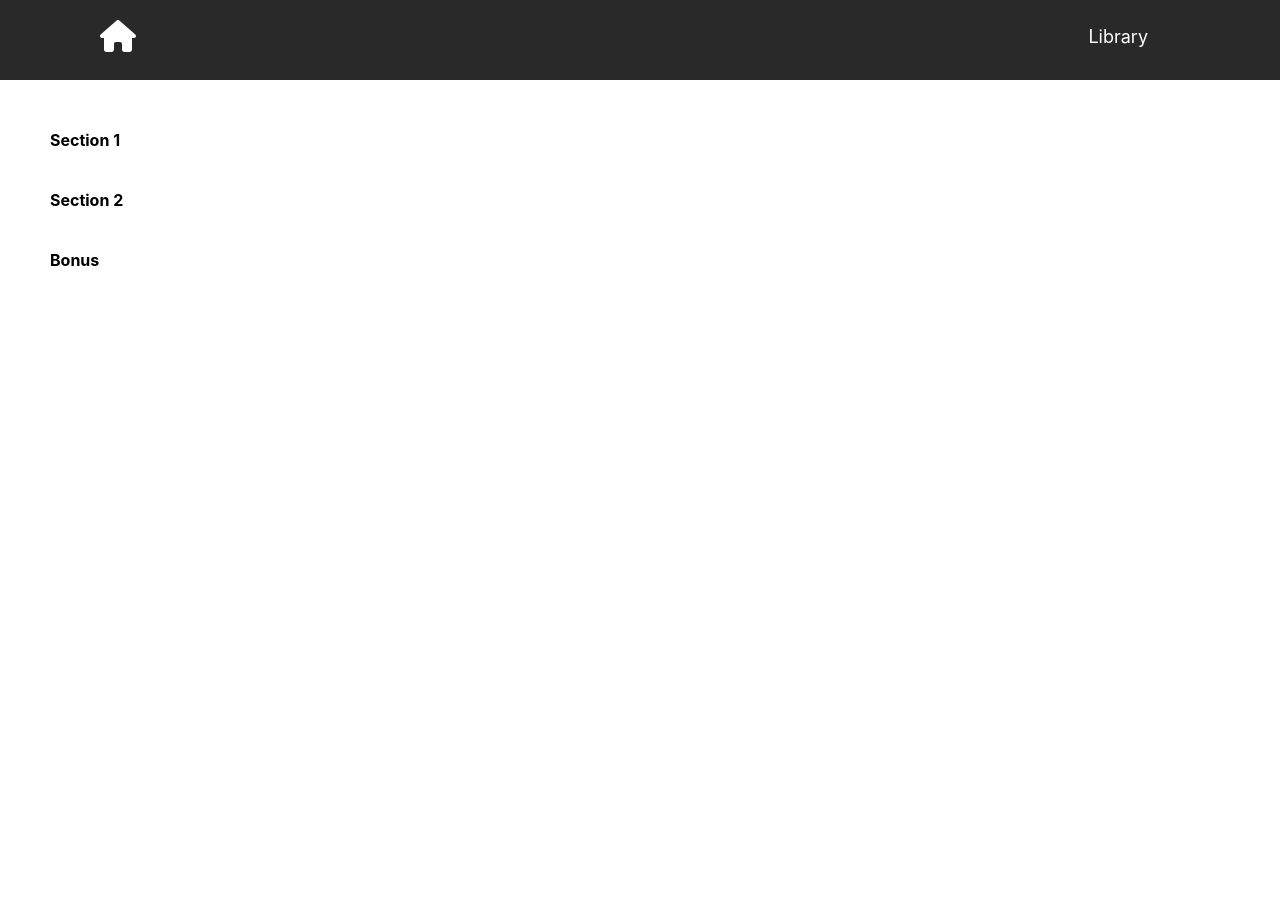
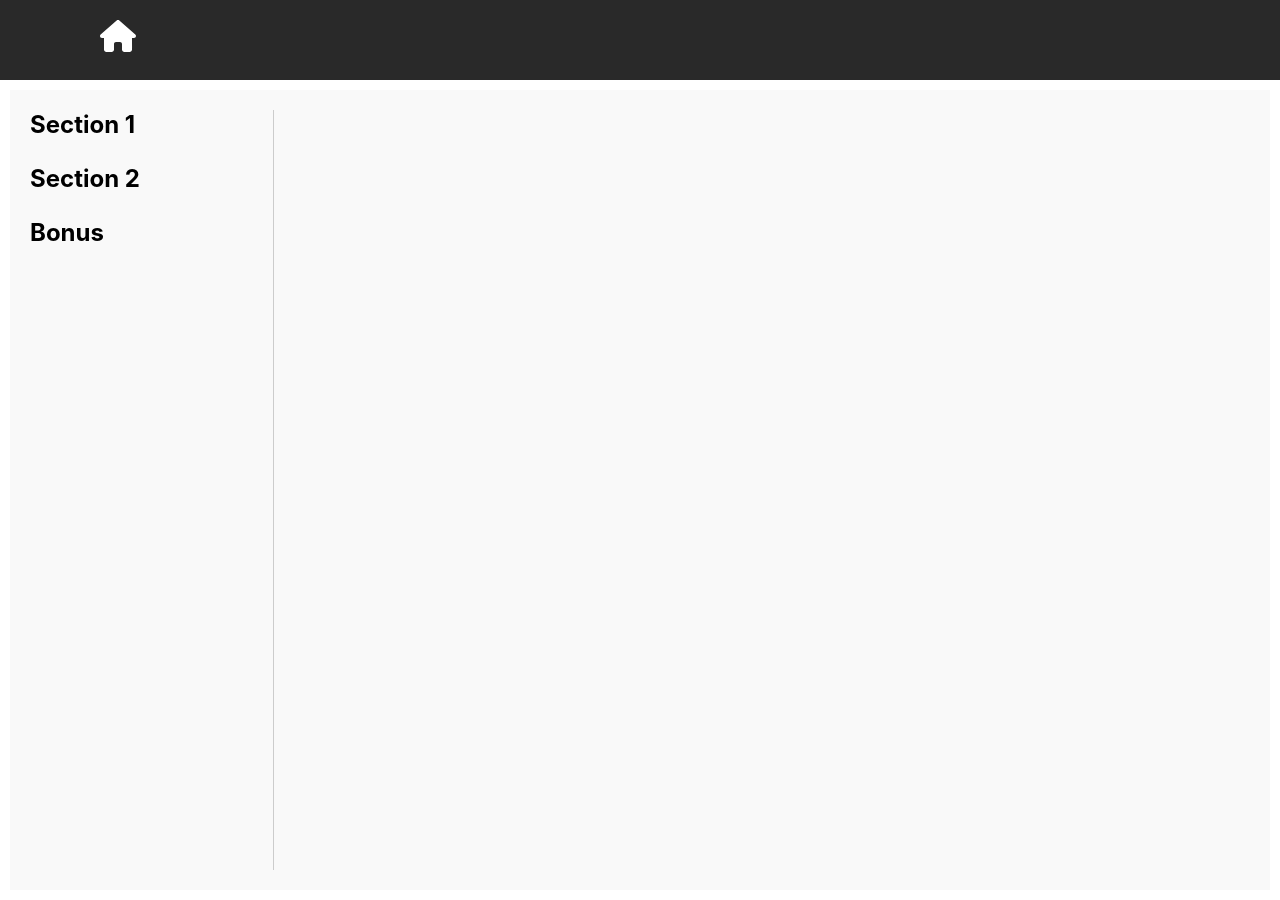
Before and after one commit to jandos0492/dispatch-42, a React (Create React App) app: page /english-in-trucking in a window 1280 px wide. Before the commit the page ends 800 px from the top, so only its background shows below. Built offline with nearby package versions, Linux system fonts and the light colour scheme.

Commit message:
Added the SectionContent component for the EnglishInTrucking

```diff
--- a/src/components/EnglishInTruckingCourse/EnglishInTruckingCourse.css
+++ b/src/components/EnglishInTruckingCourse/EnglishInTruckingCourse.css
@@ -1,45 +1,76 @@
-.english-in-trucking-course {
+.english-in-trucking-course-flex {
+    display: flex;
     padding: 20px;
     margin: 10px;
+    background-color: #f9f9f9;
+    height: 100vh;
 }
 
-.section {
-    margin-bottom: 10px;
+.english-in-trucking-course-link {
+    width: 20%;
+    border-right: 1px solid #ccc;
+    padding-right: 20px;
+    margin-right: 20px;
+}
+
+.english-in-trucking-course-details {
+    flex-grow: 1;
 }
 
 .section-header {
+    display: flex;
+    flex-direction: column;
     cursor: pointer;
     font-weight: bold;
     margin-bottom: 5px;
-    margin: 20px;
+}
+
+.section-header>div {
+    font-size: 24px;
+    margin-bottom: 20px;
+}
+
+.section-content {
+    display: flex;
+    flex-direction: column;
+}
+
+.section-content-flex {
+    display: flex;
+    flex-direction: column;
+    justify-content: center;
+    align-items: center;
+}
+
+.sub-links {
+    padding-left: 20px;
 }
 
 .lesson-item {
     padding: 10px;
     border: 1px solid #ccc;
     border-radius: 5px;
-    margin-bottom: 5px;
+    margin-bottom: 10px;
+    white-space: nowrap;
+    color: black;
+    display: inline-block;
+    font-size: 18px;
 }
 
-.lesson-item {
-    margin-top: 20px;
-    font-weight: bold;
+.lesson-item.active {
+    background-color: #f0f0f0;
+    border-color: #888;
+}
+
+.english-in-trucking-link {
+    text-decoration: none;
 }
 
 .active-lesson .lesson-item {
     background-color: #21fd58;
-    border-color: #888;
 }
 
-.list {
-    border: 1px solid black;
+.video {
+    width: 700px;
+    border-radius: 20px;
 }
-
-.english-in-trucking-link {
-    text-decoration: none;
-    color: inherit;
-}
-
-.section-flex {
-    display: flex;
-}
--- a/src/components/EnglishInTruckingCourse/Section.js
+++ b/src/components/EnglishInTruckingCourse/Section.js
@@ -7,13 +7,12 @@ const Section = ({ sectionData, isExpanded, onClick }) => {
 
     return (
         <div className="section-flex">
-            <div className="flex-1">
             <div className="section-header">
                 <div onClick={onClick} >
                     {mainLink}
                 </div>
                 {isExpanded && (
-                        <div style={{ paddingLeft: "20px" }}>
+                    <div className="section-content">
                         {subLink.map((lesson, index) => (
                             <NavLink
                                 key={index}
@@ -29,8 +28,6 @@ const Section = ({ sectionData, isExpanded, onClick }) => {
                 )}
             </div>
         </div>
-            <div className="flex-2"></div>
-        </div>
     );
 };
 
--- /dev/null
+++ b/src/components/EnglishInTruckingCourse/SectionContent.js
@@ -0,0 +1,23 @@
+import React from "react";
+
+const SectionContent = ({ header, text1, text2, videoUrl }) => {
+    return (
+        <div className="section-content-flex">
+            <h1>{header}</h1>
+            {text1 && (
+                <p>{text1}</p>
+            )}
+            {text2 && (
+                <p>{text2}</p>
+            )}
+            <video
+                key={videoUrl}
+                controls
+                className="video" >
+                <source src={videoUrl} type="video/mp4" />
+            </video>
+        </div>
+    )
+}
+
+export default SectionContent;
--- a/src/components/EnglishInTruckingCourse/index.js
+++ b/src/components/EnglishInTruckingCourse/index.js
@@ -1,8 +1,9 @@
 import React, { useState } from "react";
-import { useLocation } from "react-router-dom";
+import { useLocation, Route, Routes } from "react-router-dom";
 import Section from "./Section";
 import sections from "../../data/english-in-trucking-data.json";
 import "./EnglishInTruckingCourse.css";
+import SectionContent from "./SectionContent";
 
 const EnglishInTruckingCourse = () => {
     const [expandedSection, setExpandedSection] = useState(null);
@@ -15,7 +16,8 @@ const EnglishInTruckingCourse = () => {
     };
 
     return (
-        <div className="english-in-trucking-course">
+        <div className="english-in-trucking-course-flex">
+            <div className="english-in-trucking-course-link">
                 {pathStartsWithEnglishInTrucking && (
                     sections.map((section, index) => (
                         <Section
@@ -28,7 +30,23 @@ const EnglishInTruckingCourse = () => {
                     ))
                 )}
             </div>
-    )
+            <div className="english-in-trucking-course-details">
+                {pathStartsWithEnglishInTrucking && (
+                    <Routes>
+                        {sections.map((section) =>
+                            section.subLink.map((link, index) => (
+                                <Route
+                                    key={index}
+                                    path={`${section.mainLink.replace(/\s+/g, "-").toLowerCase()}/${link.name.replace(/\s+/g, "-").toLowerCase()}`}
+                                    element={<SectionContent header={link.header} text1={link.text1} text2={link.text2} videoUrl={link.videoUrl} />}
+                                />
+                            ))
+                        )}
+                    </Routes>
+                )}
+            </div>
+        </div>
+    );
 }
 
 export default EnglishInTruckingCourse;
--- a/src/components/NavBar/index.js
+++ b/src/components/NavBar/index.js
@@ -65,20 +65,9 @@ const NavBar = () => {
                         <button className="hamburger-menu" onClick={toggleMenu}>
                             <i className="fas fa-bars"></i>
                         </button>
-                        {isMenuOpen && (
-                            <nav className="mobile-nav">
-                                <Link to="/library" className="link" onClick={toggleMenu}>
-                                    Library
-                                </Link>
-                            </nav>
-                        )}
                     </div>
                 ) : (
-                    <nav>
-                        <Link to="/library" className="link">
-                            Library
-                        </Link>
-                    </nav>
+                    null
                 )}
             </div>
         </header>
--- a/src/data/english-in-trucking-data.json
+++ b/src/data/english-in-trucking-data.json
@@ -22,7 +22,7 @@
                 "header": "Lesson 3",
                 "text1": "Location & Time Terms",
                 "text2": "Most practical Location and Time Terminologies.",
-                "videoUrl": "https://dispatch-42.s3.us-east-2.amazonaws.com/english-in-trucking/section1/lesson-3.mov"
+                "videoUrl": "https://dispatch-42.s3.us-east-2.amazonaws.com/english-in-trucking/section-1/lesson-3.mov"
             },
             {
                 "name": "Lesson 4",
@@ -62,7 +62,7 @@
                 "header": "Lesson 3",
                 "text1": "Checking with the driver about the load.",
                 "text2": "Checking and informing the driver regarding the load and start rolling.",
-                "videoUrl": "https://dispatch-42.s3.us-east-2.amazonaws.com/english-in-trucking/section2/lesson-3.mov"
+                "videoUrl": "https://dispatch-42.s3.us-east-2.amazonaws.com/english-in-trucking/section-2/lesson-3.mov"
             },
             {
                 "name": "Lesson 4",
```
Lines whose indentation alone changed are shown as unchanged.
